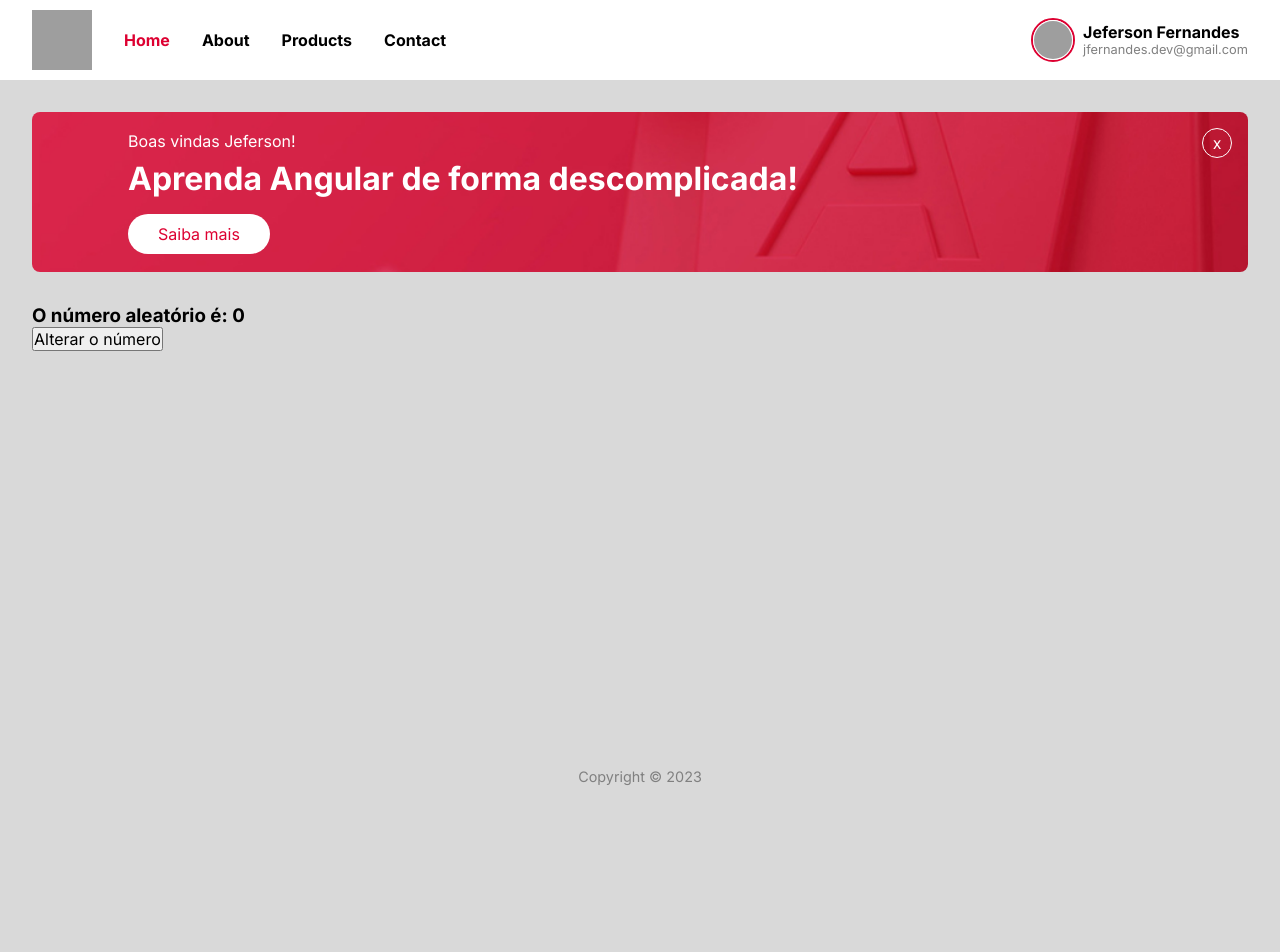
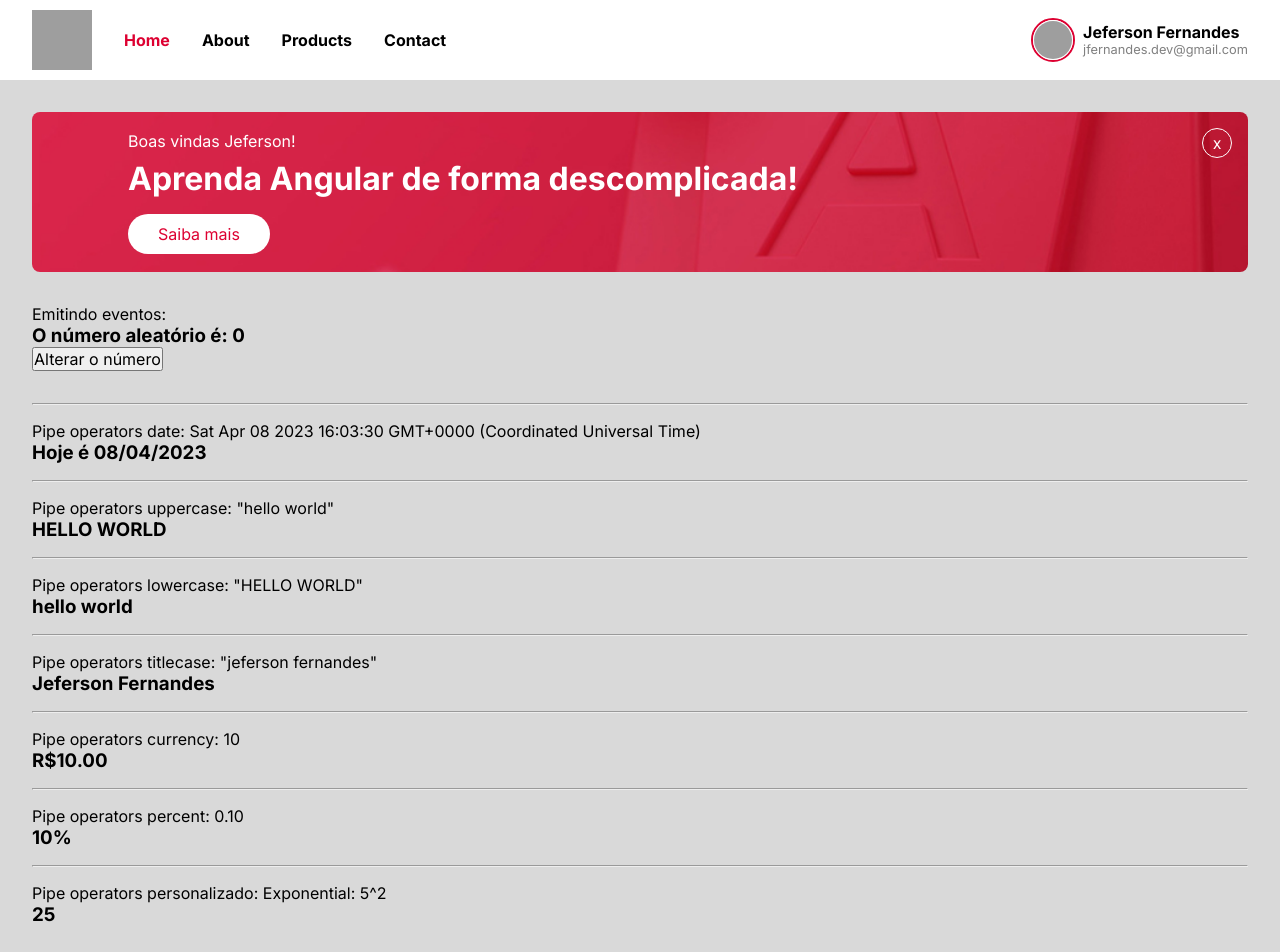
Before and after one commit to jfernandesdev/learning-angular, an Angular app: page / in a window 1280 px wide. Shown: the top 952 px of the page. Before the commit the page ends 800 px from the top, so only its background shows below. Built offline with nearby package versions, Linux system fonts and the light colour scheme; grey boxes are pictures that could not be loaded.

Commit message:
CHORE: pipe operators: date, uppercase, lowercase, titlecase, currency, percent and custom

```diff
--- a/src/app/app.component.html
+++ b/src/app/app.component.html
@@ -5,6 +5,7 @@
 
   <app-banner />
   <app-emitter />
+  <app-pipes />
 </main>
 
 <footer>
--- a/src/app/app.module.ts
+++ b/src/app/app.module.ts
@@ -8,6 +8,8 @@
 import { BannerComponent } from './components/banner/banner.component';
 import { EmitterComponent } from './components/emitter/emitter.component';
 import { ChangeNumberComponent } from './components/change-number/change-number.component';
+import { PipesComponent } from './components/pipes/pipes.component';
+import { ExponentialPipe } from './pipes/exponential.pipe';
 
 @NgModule({
   declarations: [
@@ -17,6 +19,8 @@
     BannerComponent,
     EmitterComponent,
     ChangeNumberComponent,
+    PipesComponent,
+    ExponentialPipe
   ],
   imports: [
     BrowserModule,
--- a/src/app/components/emitter/emitter.component.html
+++ b/src/app/components/emitter/emitter.component.html
@@ -1,4 +1,5 @@
 <div class="container">
+  <span>Emitindo eventos:</span>
   <h3>O número aleatório é: {{ myNumber }}</h3>
   <app-change-number (changeNumber)="onChangeNumber()"/>
 </div>
--- a/src/app/components/header/header.component.ts
+++ b/src/app/components/header/header.component.ts
@@ -1,4 +1,5 @@
 import { Component } from '@angular/core';
+import { User } from 'src/app/interfaces/User';
 
 @Component({
   selector: 'app-header',
@@ -9,7 +10,7 @@
 export class HeaderComponent {
   menuOptions = ["Home", "About", "Products", "Contact"];
 
-  userData = {
+  userData: User = {
     name: "Jeferson Fernandes",
     username: "jfernandesdev",
     email: "jfernandes.dev@gmail.com",
--- /dev/null
+++ b/src/app/components/pipes/pipes.component.html
@@ -0,0 +1,33 @@
+<hr />
+<span>Pipe operators date: {{date}}</span>
+<h3>Hoje é {{ date | date: 'dd/MM/yyyy' }}</h3>
+
+<hr />
+
+<span>Pipe operators uppercase: "hello world"</span>
+<h3>{{ "hello world" | uppercase }}</h3>
+
+<hr />
+
+<span>Pipe operators lowercase: "HELLO WORLD"</span>
+<h3>{{ "HELLO WORLD" | lowercase }}</h3>
+
+<hr />
+
+<span>Pipe operators titlecase: "jeferson fernandes"</span>
+<h3>{{ "jeferson fernandes" | titlecase }}</h3>
+
+<hr />
+
+<span>Pipe operators currency: 10</span>
+<h3>{{ 10 | currency:'BRL' }}</h3>
+
+<hr />
+
+<span>Pipe operators percent: 0.10</span>
+<h3>{{ 0.10 | percent }}</h3>
+
+<hr />
+
+<span>Pipe operators personalizado: Exponential: 5^2</span>
+<h3>{{ 5 | exponential: 2 }}</h3>
--- /dev/null
+++ b/src/app/components/pipes/pipes.component.ts
@@ -0,0 +1,11 @@
+import { Component } from '@angular/core';
+
+@Component({
+  selector: 'app-pipes',
+  templateUrl: './pipes.component.html',
+  styleUrls: ['./pipes.component.scss']
+})
+export class PipesComponent {
+  date = new Date();
+
+}
--- a/src/app/components/user-data/user-data.component.html
+++ b/src/app/components/user-data/user-data.component.html
@@ -9,7 +9,7 @@
   </div>
 
   <div class="userInfos">
-    <strong>{{userData.name}}</strong>
+    <strong>{{ userData.name }}</strong>
     <span>{{userData.email}}</span>
   </div>
 </div>
--- /dev/null
+++ b/src/app/interfaces/User.ts
@@ -0,0 +1,6 @@
+export interface User {
+  name: string;
+  username: string;
+  email: string;
+  image: string;
+}
--- /dev/null
+++ b/src/app/pipes/exponential.pipe.ts
@@ -0,0 +1,11 @@
+import { Pipe, PipeTransform } from '@angular/core';
+
+@Pipe({
+  name: 'exponential'
+})
+
+export class ExponentialPipe implements PipeTransform {
+  transform(value: number, exponent = 1): number {
+    return Math.pow(value, exponent);
+  }
+}
--- a/src/styles.scss
+++ b/src/styles.scss
@@ -24,6 +24,10 @@
   text-decoration: none;
 }
 
+hr {
+  margin: 1rem 0;
+}
+
 main {
   min-height: calc(100vh - 7rem);
   padding: 2rem;
```
Also changed, not shown: src/app/components/pipes/pipes.component.scss (added), 2 other files (tests, documents, lock files or other folders).
